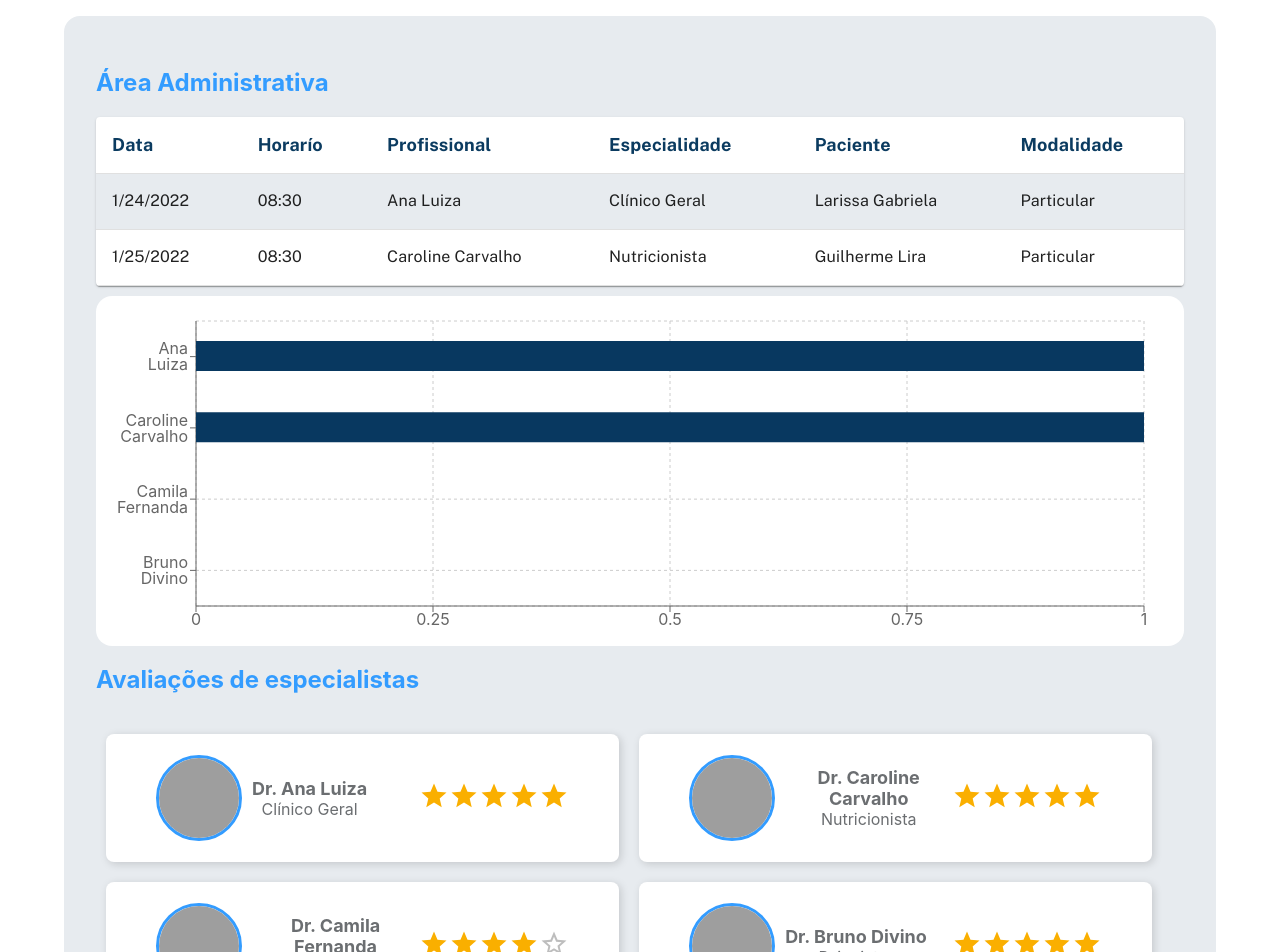
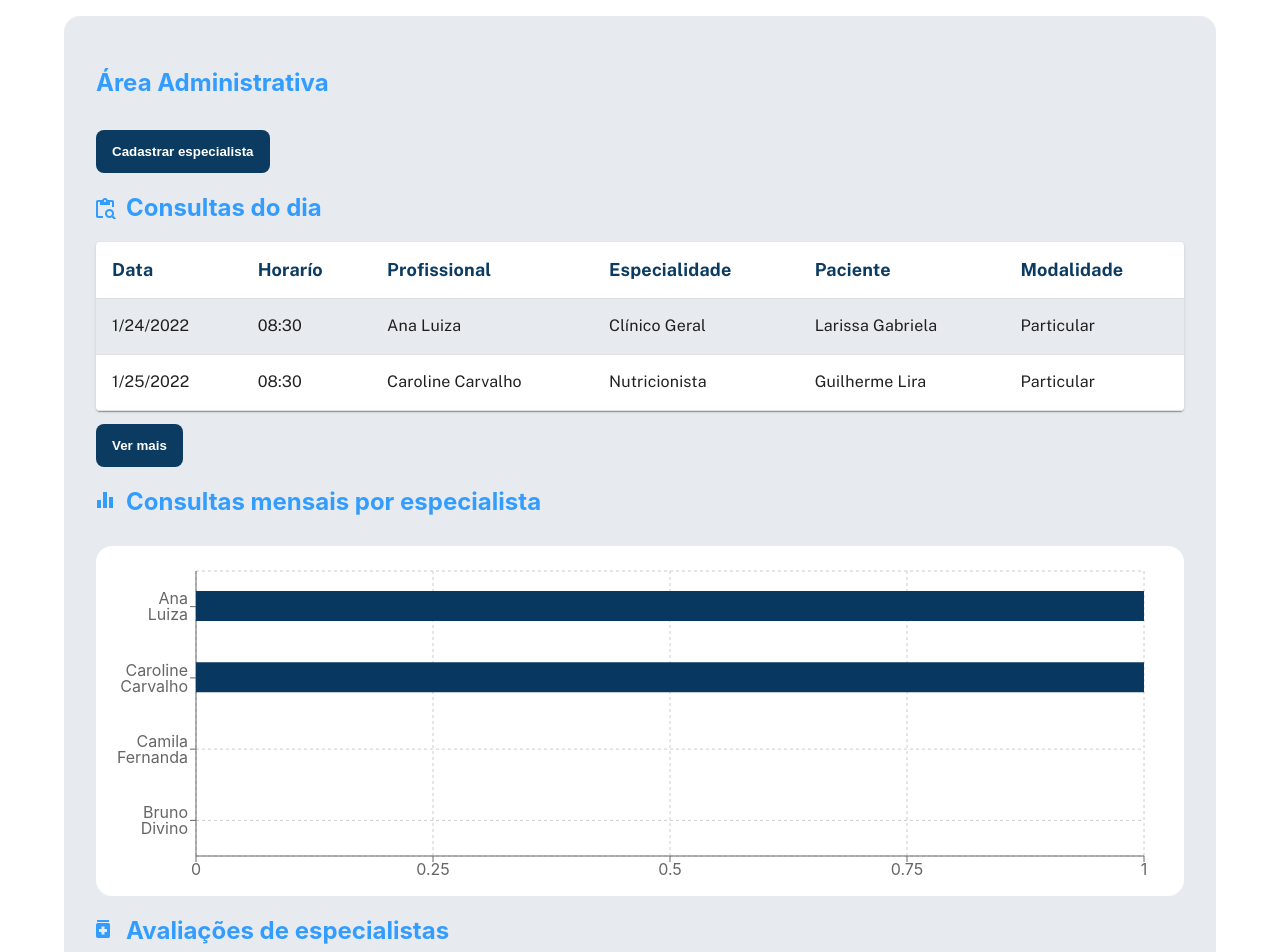
Before and after one commit to Guilbertoliveira/AdministrativePanelTS, a React (Create React App) app: page / in a window 1280 px wide. Shown: the part 160-1112 px from the top of the page. Built offline with nearby package versions, Linux system fonts and the light colour scheme; data requests are answered from the project's data file; grey boxes are pictures that could not be loaded.

Commit message:
improvements code

```diff
--- a/src/App.tsx
+++ b/src/App.tsx
@@ -8,6 +8,7 @@ import useQueryData from './useQueryData';
 import useProfessional from './useProfessional';
 import Graphic from './components/Graphic';
 import Assessment from './components/Assessment';
+import { Button } from './components/Button';
 
 
 
@@ -24,6 +25,7 @@ function App() {
       <Header></Header>
       <ContainerStyled>
         <Title>Área Administrativa</Title>
+        <Button>Cadastrar especialista</Button>
         <Table data={query}></Table>
         <Graphic query={query} professionals={professional} />
         <Assessment professionals={professional}></Assessment>
--- a/src/components/Assessment/index.tsx
+++ b/src/components/Assessment/index.tsx
@@ -7,7 +7,7 @@ import { SectionStyled } from './styles'
 export default function Assessment({ professionals }: { professionals: IProfessional[] | null }) {
     return (
         <>
-            <Title>Avaliações de especialistas</Title>
+            <Title image="avaliacao">Avaliações de especialistas</Title>
             <SectionStyled>
                 {professionals?.map((professional) => {
                     return <Card professional={professional}></Card>
--- a/src/components/Graphic/index.tsx
+++ b/src/components/Graphic/index.tsx
@@ -3,6 +3,7 @@ import IProfessional from "../../types/IProfessional";
 import IQuery from "../../types/IQuery";
 import useDataGraphic from "./useDataGraphic";
 import { SectionStyled } from './styles'
+import Title from "../Title";
 
 interface Props {
     professionals: IProfessional[] | null,
@@ -33,6 +34,8 @@ export default function Graphic({ professionals, query }: Props) {
     let data: Array<IData> = useDataGraphic({ professionals, query });
     console.log(data)
     return (
+        <>
+            <Title image="grafico">Consultas mensais por especialista</Title>
             <SectionStyled>
                 <ResponsiveContainer width="100%" height={350}>
                     <BarChart layout="vertical" data={data} margin={{ top: 25, right: 40, bottom: 10, left: 40 }}>
@@ -44,5 +47,6 @@ export default function Graphic({ professionals, query }: Props) {
                     </BarChart>
                 </ResponsiveContainer>
             </SectionStyled>
+        </>
     )
 }
--- a/src/components/Table/index.tsx
+++ b/src/components/Table/index.tsx
@@ -8,12 +8,15 @@ import { titles } from "./datas";
 import TableBody from '@mui/material/TableBody';
 import IQuery from "../../types/IQuery";
 import { CellStyledMui, RowStyledMui } from './styles';
+import Title from "../Title";
+import { Button } from "../Button";
 
 
 export default function TableMui({ data }: { data: IQuery[] | null }) {
 
     return (
         <>
+            <Title image="consulta">Consultas do dia</Title>
             <TableContainer component={Paper}>
                 <Table sx={{ minWidth: 650 }} arial-label="simple table">
                     <TableHead>
@@ -42,6 +45,7 @@ export default function TableMui({ data }: { data: IQuery[] | null }) {
                     </TableBody>
                 </Table>
             </TableContainer>
+            <Button>Ver mais</Button>
         </>
     )
 }
--- a/src/components/Title/styles.tsx
+++ b/src/components/Title/styles.tsx
@@ -6,13 +6,14 @@ export const SpanStyled = styled.span<Props>`
 
 &::before{
     content: '';
-    width: 30px;
-    height: 30px;
-    background-size: cover;
+    width: 20px;
+    height: 22px;
+    background-size: auto;
     background-image: ${props => props.image ? `url(${props.image})` : 'none'};
     display:inline-block;
-    vertical-align:middle;
     margin-right: 10px;
+    background-repeat: no-repeat;
+    vertical-align: middle
 }
 `
 
```
Lines whose indentation alone changed are shown as unchanged.
